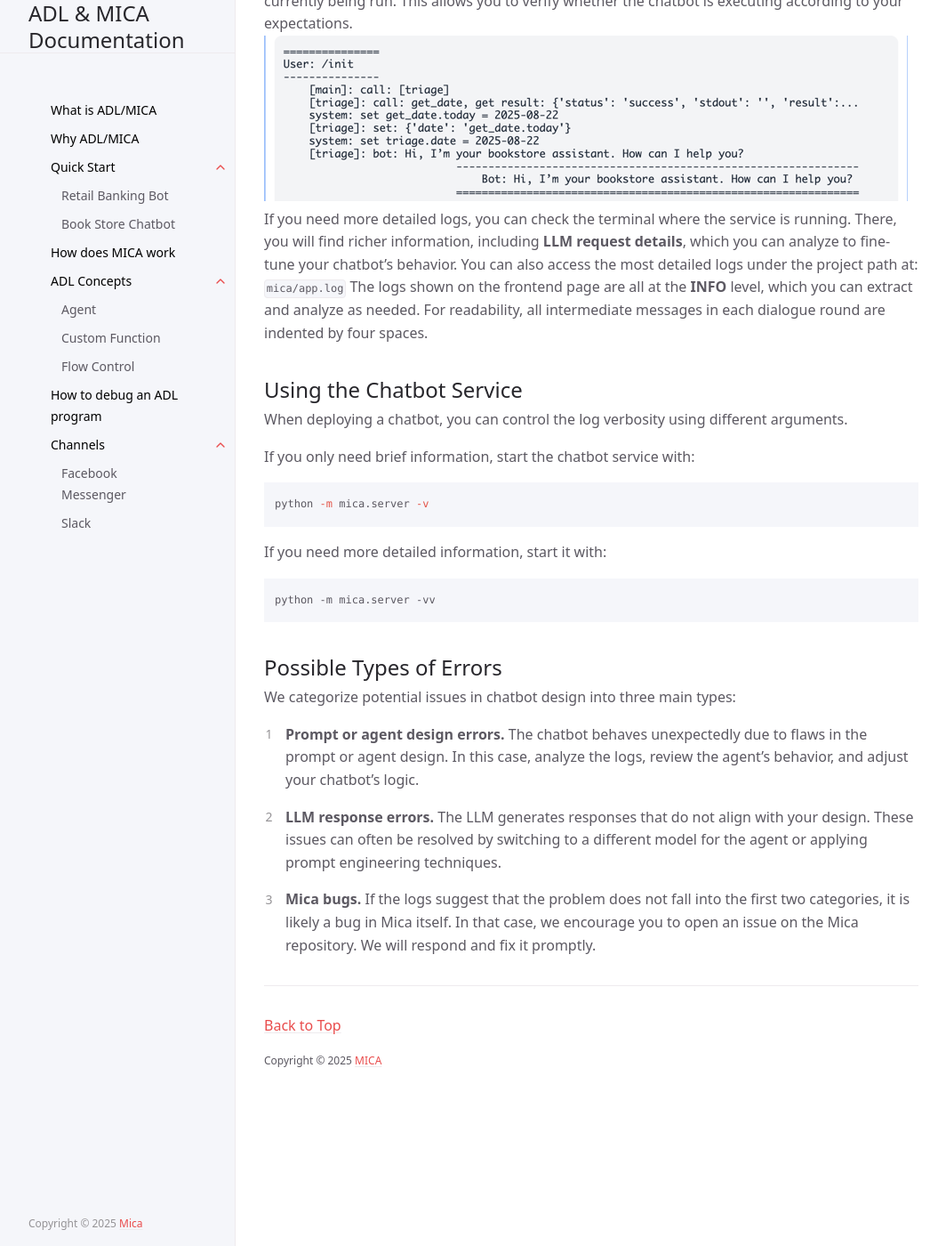
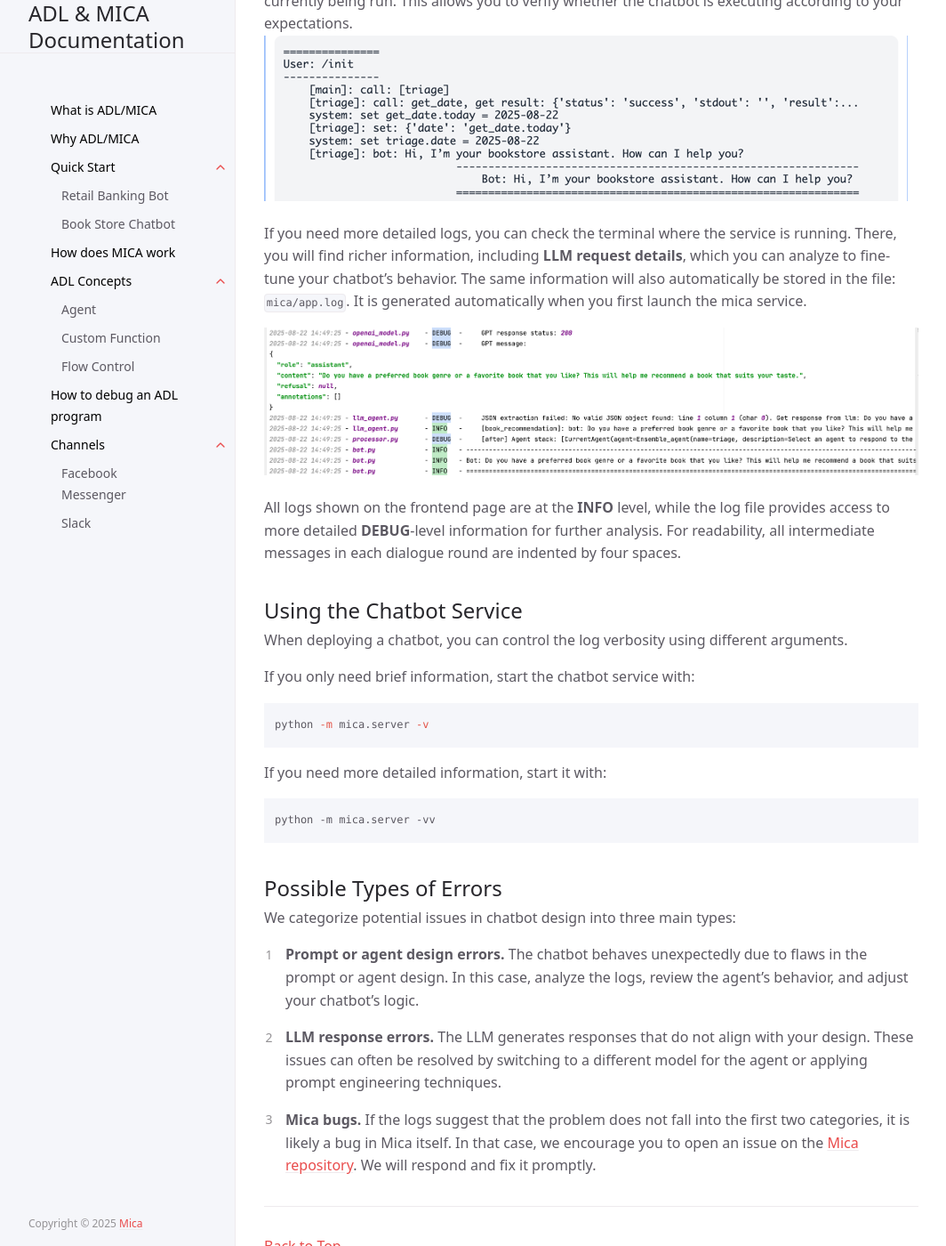
Before and after one commit to Mica-labs/Mica-labs.github.io, a Jekyll site: the page built from docs/introduction/debug/index.md, in a window 1280 px wide and 1400 px high, scrolled down 1174 px. Shown: the whole window at 89% size, without its empty margins (107-1171 px from the left). Built offline with Jekyll 4.4.1, drawn with Linux system fonts in a browser that asks for light colours; cached includes are drawn as plain includes.

Commit message:
logging update

```diff
--- a/docs/introduction/debug/index.md
+++ b/docs/introduction/debug/index.md
@@ -20,8 +20,12 @@ In this example, the user asks the bot to recommend a book. At this point:
 
 In addition, if an agent contains specific steps to execute, the log will indicate which step is currently being run. This allows you to verify whether the chatbot is executing according to your expectations.
 ![img_1.png](img_1.png)
-If you need more detailed logs, you can check the terminal where the service is running. There, you will find richer information, including **LLM request details**, which you can analyze to fine-tune your chatbot’s behavior. You can also access the most detailed logs under the project path at: `mica/app.log`
-The logs shown on the frontend page are all at the **INFO** level, which you can extract and analyze as needed. For readability, all intermediate messages in each dialogue round are indented by four spaces.
+
+If you need more detailed logs, you can check the terminal where the service is running. There, you will find richer information, including **LLM request details**, which you can analyze to fine-tune your chatbot’s behavior. The same information will also automatically be stored in the file: `mica/app.log`. It is generated automatically when you first launch the mica service.
+
+![img_2.png](img_2.png)
+
+All logs shown on the frontend page are at the **INFO** level, while the log file provides access to more detailed **DEBUG**-level information for further analysis. For readability, all intermediate messages in each dialogue round are indented by four spaces.
 
 ## Using the Chatbot Service
 When deploying a chatbot, you can control the log verbosity using different arguments.
@@ -44,4 +48,4 @@ We categorize potential issues in chatbot design into three main types:
 
 2. **LLM response errors.** The LLM generates responses that do not align with your design. These issues can often be resolved by switching to a different model for the agent or applying prompt engineering techniques.
 
-3. **Mica bugs.** If the logs suggest that the problem does not fall into the first two categories, it is likely a bug in Mica itself. In that case, we encourage you to open an issue on the Mica repository. We will respond and fix it promptly.
+3. **Mica bugs.** If the logs suggest that the problem does not fall into the first two categories, it is likely a bug in Mica itself. In that case, we encourage you to open an issue on the [Mica repository](https://github.com/Mica-labs/MICA). We will respond and fix it promptly.
```
Also changed, not shown: docs/introduction/debug/img_2.png (added).
